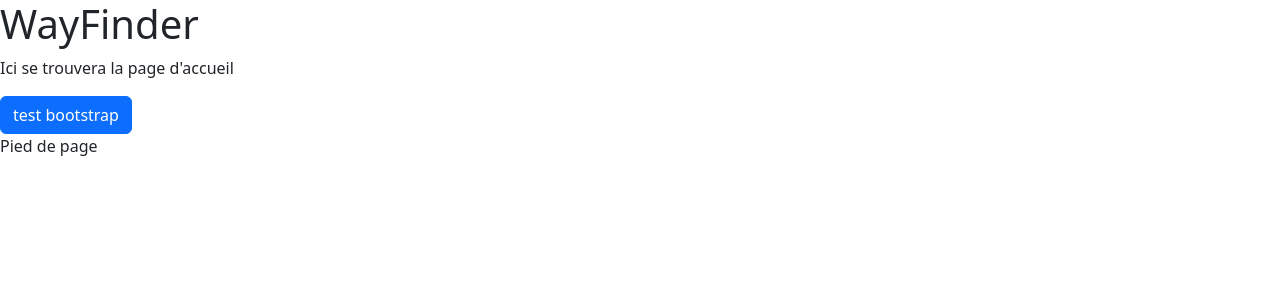
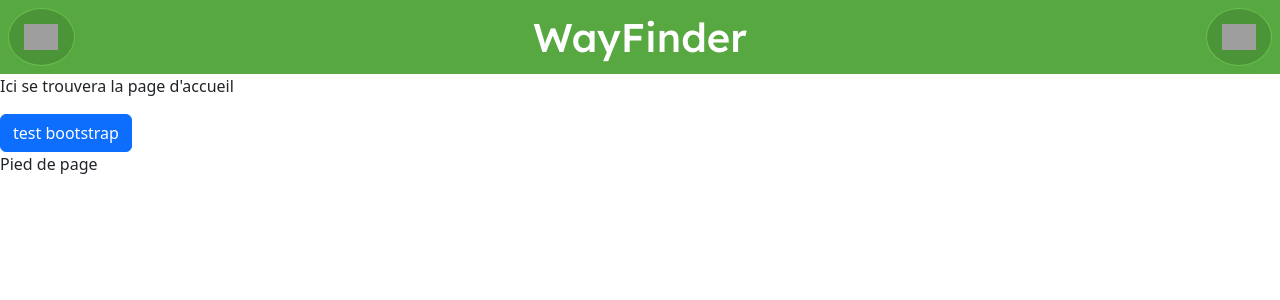
Before and after one commit to BasArtsDEV/WayFinder-frontend, a React (Vite) app: page / in a window 1280 px wide. Shown: the top 300 px of the page. Built offline with nearby package versions, Linux system fonts and the light colour scheme; grey boxes are pictures that could not be loaded.

Commit message:
feat(header): created header to look like the mock-ups

```diff
--- a/public/css/index.css
+++ b/public/css/index.css
@@ -1,8 +1,30 @@
+@font-face {
+    font-family: Lexend-Bold;
+    src: url(../fonts/Lexend-Bold.ttf);
+}
+
+@font-face {
+    font-family: Lexend-Light;
+    src: url(../fonts/Lexend-Light.ttf);
+}
+
+@font-face {
+    font-family: Lexend-Medium;
+    src: url(../fonts/Lexend-Medium.ttf);
+}
+
+@font-face {
+    font-family: Lexend-Regular;
+    src: url(../fonts/Lexend-Regular.ttf);
+}
+
 :root {
     /* header */
     --app-header-background: #57a841;
 
+    --app-header-button-border: #67bf4c;
     --app-header-button-background: #4b9538;
+    --app-header-button-background-hover: #376e29;
     --app-header-button-text: #ffffff;
 
     --app-header-button-leave-background: #ffd3d3;
@@ -27,3 +49,49 @@
 
     --app-box-background: #f0dfbb;
 }
+
+.header-layout {
+    display: flex;
+    flex-direction: row;
+    justify-content: space-between;
+    align-items: center;
+    padding: 0.5rem;
+
+    text-align: center;
+    background-color: var(--app-header-background);
+}
+
+.header-element {
+    display: flex;
+}
+
+.header-button {
+    background-color: var(--app-header-button-background);
+    border: 1px solid var(--app-header-button-border);
+    border-radius: 100%;
+
+    display: flex;
+    justify-content: center;
+    align-items: center;
+
+    cursor: pointer;
+    transition: background-color 0.4s;
+}
+
+.header-button:hover {
+    background-color: var(--app-header-button-background-hover);
+}
+
+.header-button-icon {
+    display: flex;
+
+    height: 1.6rem;
+    width: auto;
+
+    margin: 0.95rem;
+}
+
+.title-text-app {
+    color: white;
+    font-family: Lexend-Medium, serif;
+}
--- a/src/components/Header.tsx
+++ b/src/components/Header.tsx
@@ -1,13 +1,33 @@
 import type { ReactNode } from "react";
 
 /**
- * Composant d'en-tête de l'application
+ * Application header component
  */
 function Header({ children }: { children: ReactNode }) {
   return (
     <header className="main-header">
       <div className="header-layout">
-        <h1>{children}</h1>
+        <a className="header-element">
+          <a className="header-button">
+            <img
+              className="header-button-icon"
+              src="/icons/user.png"
+              alt="Compte"
+            />
+          </a>
+        </a>
+        <div className="header-element">
+          <h1 className="m-0 title-text-app">{children}</h1>
+        </div>
+        <a className="header-element">
+          <a className="header-button">
+            <img
+              className="header-button-icon"
+              src="/icons/settings.png"
+              alt="Paramètres"
+            />
+          </a>
+        </a>
       </div>
     </header>
   );
```
